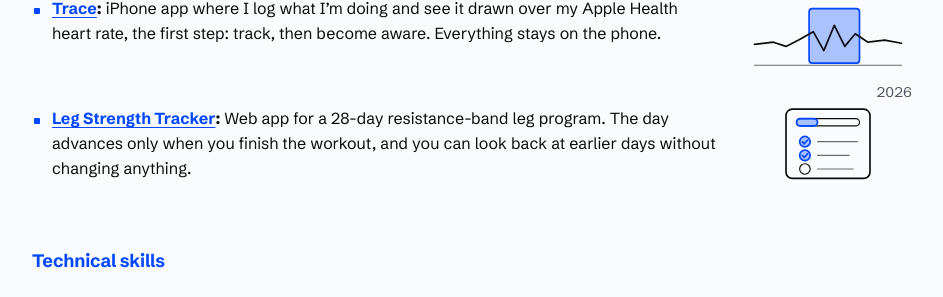
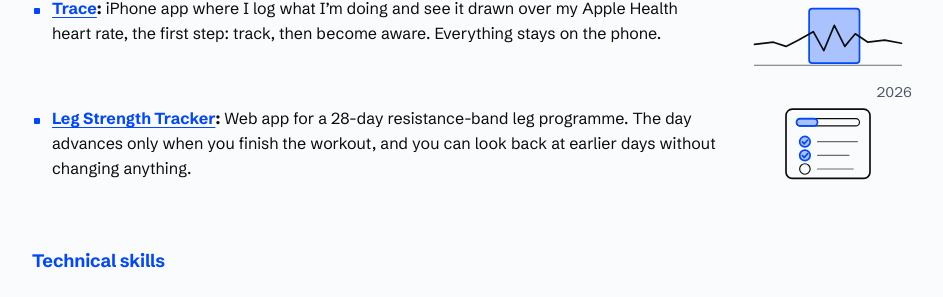
Before and after one commit to and/and.github.io, a Jekyll site: the page resume/index.html, which Jekyll copies as it is, in a window 1280 px wide and 900 px high, scrolled down 3669 px. Shown: the part 152-449 px from the top of the window, without its empty margins (168-1111 px from the left). Built offline with Jekyll 4.4.1, drawn with Linux system fonts in a browser that asks for light colours; some of the changed text lies outside the part shown.

Commit message:
Resume: British spelling (adviser, programme)
Co-Authored-By: Claude Sonnet 5.5 <noreply@anthropic.com>
Claude-Session: https://claude.ai/code/session_01MuwebNEXBFxCrvNjpbsvNM

```diff
--- a/resume/index.html
+++ b/resume/index.html
@@ -319,7 +319,7 @@ a:hover { text-decoration-thickness: 2px; }
               <path class="ln" d="M10 64 L28 62 L40 66 L52 60 L66 52 L76 70 L86 46 L96 66 L106 54 L118 62 L134 60 L150 63"/>
               <path class="ln thin" d="M10 84 H150" opacity=".6"/>
             </svg></figure></div></li>
-          <li class="dated" data-v="sw" data-theme="health"><div class="pt"><b><a href="/utilities/exercise-tracker/">Leg Strength Tracker</a>:</b> Web app for a 28-day resistance-band leg program. The day advances only when you finish the workout, and you can look back at earlier days without changing anything.</div><div class="side"><p class="dates">2026</p><figure class="art"><svg viewBox="0 18 160 72" role="img" aria-label="Line drawing of a workout checklist: a progress bar partly filled in blue above three exercises, two of them ticked">
+          <li class="dated" data-v="sw" data-theme="health"><div class="pt"><b><a href="/utilities/exercise-tracker/">Leg Strength Tracker</a>:</b> Web app for a 28-day resistance-band leg programme. The day advances only when you finish the workout, and you can look back at earlier days without changing anything.</div><div class="side"><p class="dates">2026</p><figure class="art"><svg viewBox="0 18 160 72" role="img" aria-label="Line drawing of a workout checklist: a progress bar partly filled in blue above three exercises, two of them ticked">
               <rect class="body" x="40" y="21" width="80" height="66" rx="6"/>
               <rect class="ln thin" x="50" y="30" width="60" height="7" rx="3.5"/>
               <rect class="tint-strong" x="50" y="30" width="20" height="7" rx="3.5"/>
```
Also changed, not shown: other parts of resume/index.html (+1 -1 lines).
